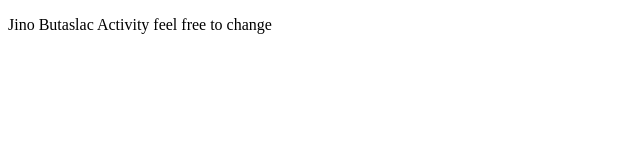
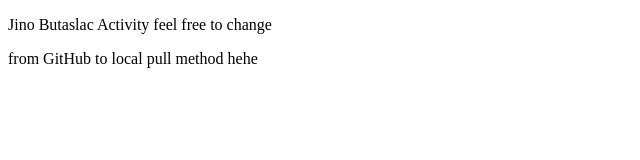
Before and after one commit to Hino-code/ccc181-activity, a plain HTML site: page index.html in a window 1280 px wide. Shown: the whole page, without its empty margins (0-640 px from the left). Drawn offline with Linux system fonts and the light colour scheme.

Commit message:
Update index.html added pull description

```diff
--- a/index.html
+++ b/index.html
@@ -7,5 +7,6 @@
 </head>
 <body>
   <p>Jino Butaslac Activity feel free to change</p>
+  <p>from GitHub to local pull method hehe</p>
 </body>
 </html>
```
